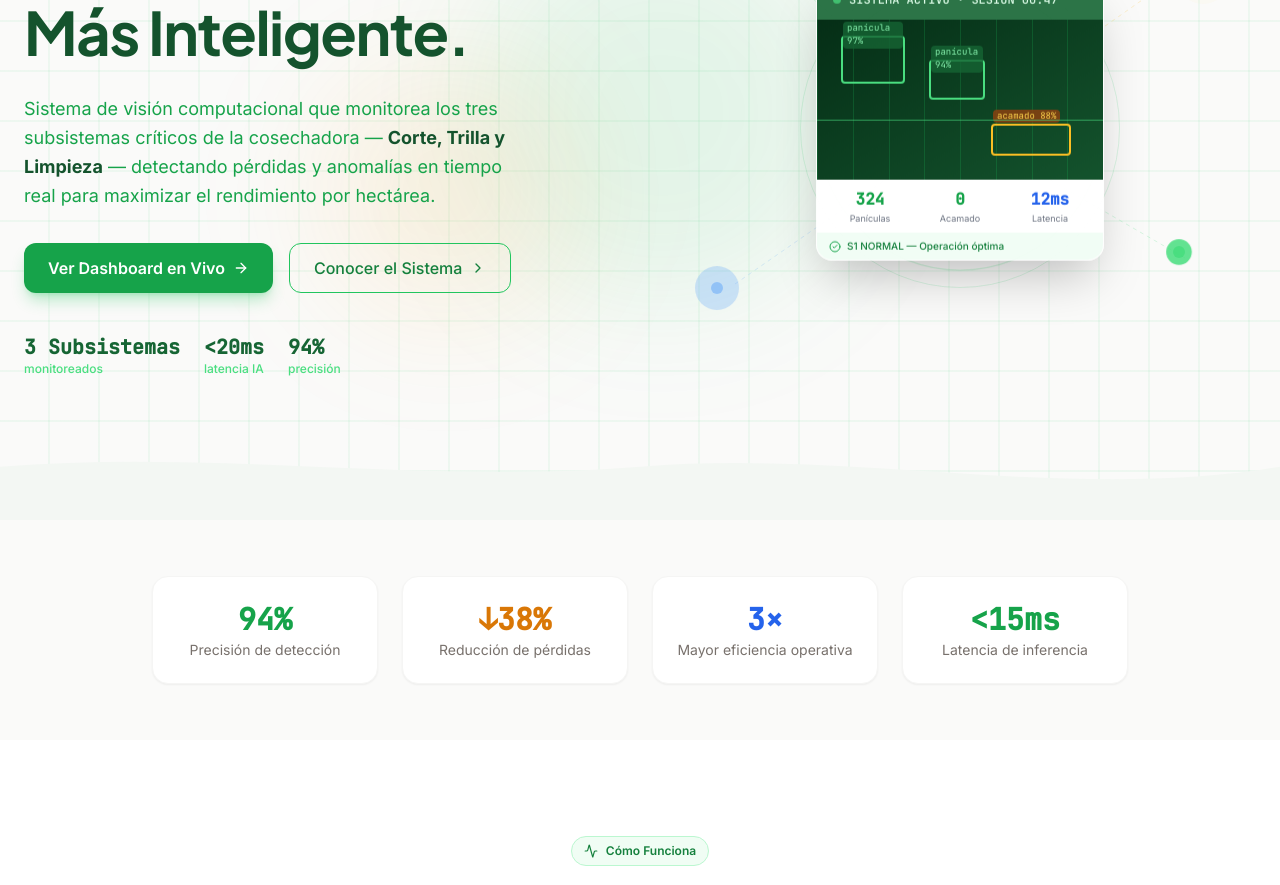
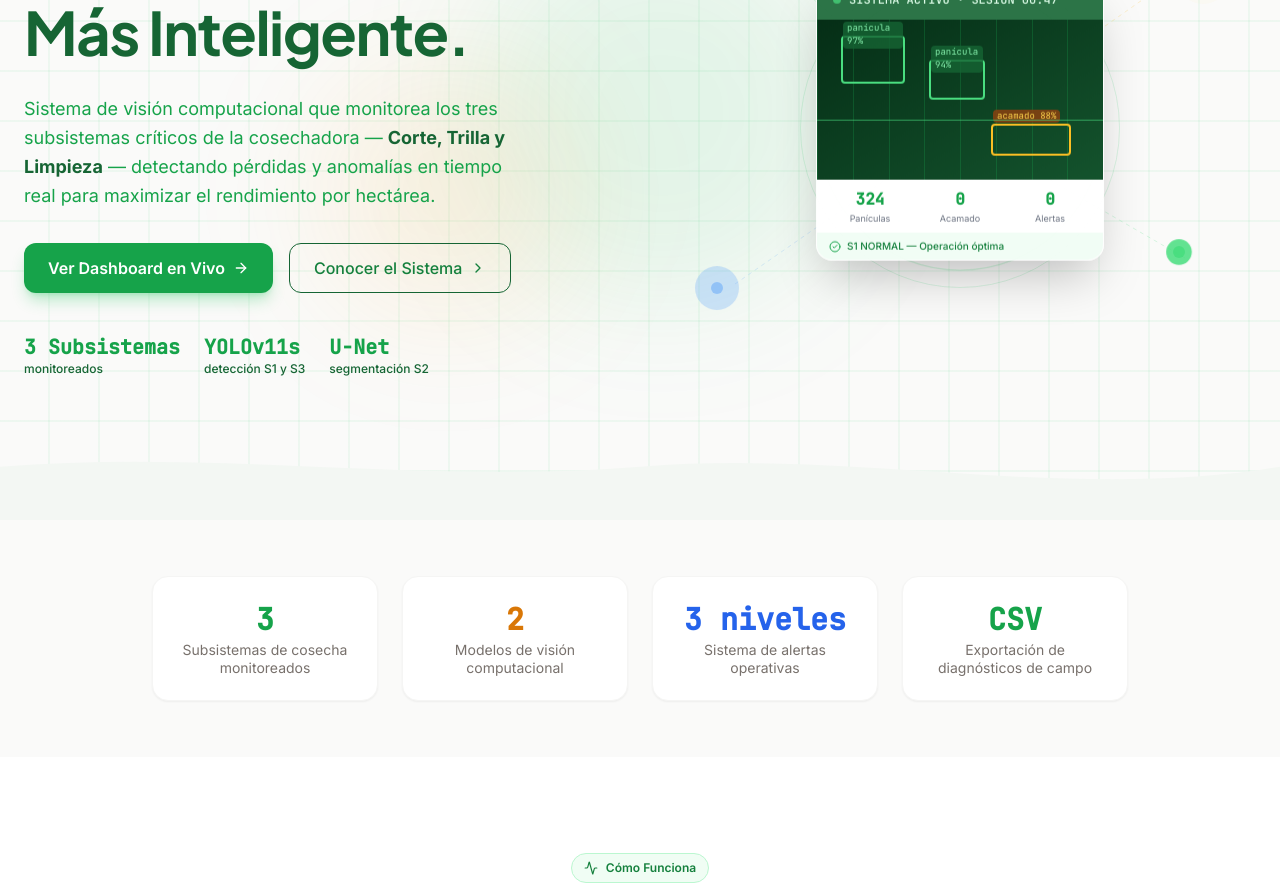
Before and after one commit to Camilo1408/sistema-arroz-front, a React (Vite) app: page / in a window 1280 px wide. Shown: the part 280-1165 px from the top of the page. Built offline with nearby package versions, Linux system fonts and the light colour scheme.

Commit message:
Cambios de necesarios

```diff
--- a/src/components/shared/ImageCanvas.jsx
+++ b/src/components/shared/ImageCanvas.jsx
@@ -146,8 +146,8 @@ export function ImageCanvas({
           <div className="w-16 h-16 rounded-full bg-gray-800 flex items-center justify-center mb-3">
             <span className="text-2xl">🌾</span>
           </div>
-          <p className="text-sm">Carga una imagen o video para analizar</p>
-          <p className="text-xs text-gray-600 mt-1">Formatos: JPG, PNG, MP4</p>
+          <p className="text-sm">Carga una imagen para analizar</p>
+          <p className="text-xs text-gray-600 mt-1">Formatos: JPG, PNG</p>
         </div>
       )}
     </div>
--- a/src/pages/LandingPage.jsx
+++ b/src/pages/LandingPage.jsx
@@ -36,10 +36,26 @@ const NAV_LINKS = [
 ];
 
 const STATS = [
-  { value: "94%", label: "Precisión de detección", color: "text-green-600" },
-  { value: "↓38%", label: "Reducción de pérdidas", color: "text-amber-600" },
-  { value: "3×", label: "Mayor eficiencia operativa", color: "text-blue-600" },
-  { value: "<15ms", label: "Latencia de inferencia", color: "text-green-600" },
+  {
+    value: "3",
+    label: "Subsistemas de cosecha monitoreados",
+    color: "text-green-600",
+  },
+  {
+    value: "2",
+    label: "Modelos de visión computacional",
+    color: "text-amber-600",
+  },
+  {
+    value: "3 niveles",
+    label: "Sistema de alertas operativas",
+    color: "text-blue-600",
+  },
+  {
+    value: "CSV",
+    label: "Exportación de diagnósticos de campo",
+    color: "text-green-600",
+  },
 ];
 
 const HOW_IT_WORKS = [
@@ -54,7 +70,7 @@ const HOW_IT_WORKS = [
     step: "02",
     icon: Cpu,
     title: "Inferencia IA",
-    desc: "Modelos de visión computacional (detección de objetos + segmentación semántica) procesan cada fotograma con latencia sub-20ms.",
+    desc: "Modelos de visión computacional (YOLOv11s para detección y U-Net para segmentación semántica) procesan cada imagen capturada por el operador.",
     color: "bg-blue-500",
   },
   {
@@ -131,8 +147,8 @@ const TECH_FEATURES = [
   },
   {
     icon: Activity,
-    title: "Monitoreo en Tiempo Real",
-    desc: "WebSocket para streaming de fotogramas con inferencia a menos de 20ms por frame.",
+    title: "Análisis por Imagen",
+    desc: "Carga imágenes de cada zona de la cosechadora y obtén resultados de inferencia de forma inmediata con retroalimentación operativa.",
   },
   {
     icon: BarChart3,
@@ -188,7 +204,7 @@ const BADGES = [
   {
     icon: Award,
     label: "Agricultura de Precisión",
-    sub: "ISO 11783 Compatible",
+    sub: "Proyecto de Investigación USCO",
   },
   { icon: Leaf, label: "Smart Farming", sub: "Tecnología sustentable" },
   { icon: ShieldCheck, label: "Datos Seguros", sub: "Procesamiento local" },
@@ -255,7 +271,7 @@ function FieldVisual() {
           {[
             { label: "Panículas", val: "324", col: "text-green-600" },
             { label: "Acamado", val: "0", col: "text-green-600" },
-            { label: "Latencia", val: "12ms", col: "text-blue-600" },
+            { label: "Alertas", val: "0", col: "text-green-600" },
           ].map((m) => (
             <div key={m.label} className="text-center">
               <div className={`text-base font-bold font-mono ${m.col}`}>
@@ -461,13 +477,13 @@ export default function LandingPage() {
             <h1 className="fade-up-2 font-display text-4xl sm:text-5xl lg:text-6xl font-bold text-green-600 leading-tight tracking-tight">
               Cosecha de Arroz
               <br />
-              <span className="text-green-900">Más Inteligente.</span>
+              <span className="text-green-800">Más Inteligente.</span>
             </h1>
 
             <p className="fade-up-3 text-green-600 text-lg leading-relaxed max-w-lg">
               Sistema de visión computacional que monitorea los tres subsistemas
               críticos de la cosechadora —{" "}
-              <strong className="text-green-900">
+              <strong className="text-green-800">
                 Corte, Trilla y Limpieza
               </strong>{" "}
               — detectando pérdidas y anomalías en tiempo real para maximizar el
@@ -484,7 +500,7 @@ export default function LandingPage() {
               </Link>
               <a
                 href="#sistema"
-                className="inline-flex items-center gap-2 border border-green-500 text-green-700 hover:text-green-400 hover:border-green-400 font-medium px-6 py-3 rounded-xl transition-all"
+                className="inline-flex items-center gap-2 border border-green-800 text-green-700 hover:text-green-400 hover:border-green-500 font-medium px-6 py-3 rounded-xl transition-all"
               >
                 Conocer el Sistema
                 <ChevronRight className="w-4 h-4" />
@@ -495,14 +511,14 @@ export default function LandingPage() {
             <div className="fade-up-5 flex flex-wrap gap-6 pt-2">
               {[
                 { v: "3 Subsistemas", l: "monitoreados" },
-                { v: "<20ms", l: "latencia IA" },
-                { v: "94%", l: "precisión" },
+                { v: "YOLOv11s", l: "detección S1 y S3" },
+                { v: "U-Net", l: "segmentación S2" },
               ].map((s) => (
                 <div key={s.l}>
-                  <div className="text-green-800 font-bold text-xl font-mono">
+                  <div className="text-green-600 font-bold text-xl font-mono">
                     {s.v}
                   </div>
-                  <div className="text-green-400 text-xs font-medium">
+                  <div className="text-green-800 text-xs font-medium">
                     {s.l}
                   </div>
                 </div>
@@ -562,7 +578,7 @@ export default function LandingPage() {
             </div>
             <h2 className="font-display text-2xl sm:text-3xl md:text-4xl font-bold text-stone-900">
               Del campo al <span className="gradient-text">diagnóstico</span> en
-              milisegundos
+              segundos
             </h2>
             <p className="text-stone-500 mt-3 max-w-xl mx-auto">
               Un pipeline de tres etapas que convierte imágenes de cámara en
@@ -742,7 +758,7 @@ export default function LandingPage() {
             <h2 className="font-display text-2xl sm:text-3xl md:text-4xl font-bold text-white">
               Agricultura más <span className="text-green-400">sostenible</span>
             </h2>
-            <p className="text-green-100/70 mt-3 max-w-xl mx-auto">
+            <p className="text-green-200 mt-3 max-w-xl mx-auto">
               Optimizar la cosecha no solo aumenta el rendimiento — reduce el
               impacto ambiental por tonelada producida.
             </p>
@@ -754,16 +770,16 @@ export default function LandingPage() {
                 key={i}
                 className="glass rounded-2xl p-5 text-center card-hover"
               >
-                <div className="w-12 h-12 bg-green-500/20 rounded-xl flex items-center justify-center mx-auto mb-3 border border-green-400/20">
-                  <s.icon className="w-6 h-6 text-green-300" />
+                <div className="w-12 h-12 bg-green-500 rounded-xl flex items-center justify-center mx-auto mb-3 border border-green-400/20">
+                  <s.icon className="w-6 h-6 text-green-800" />
                 </div>
-                <div className="text-3xl font-bold font-mono text-white mb-1">
+                <div className="text-3xl font-bold font-mono text-green-800 mb-1">
                   {s.value}
                 </div>
-                <div className="text-green-200 font-semibold text-sm mb-1">
+                <div className="text-green-900 font-semibold text-sm mb-1">
                   {s.title}
                 </div>
-                <p className="text-green-100/60 text-xs leading-relaxed">
+                <p className="text-green-700 text-xs leading-relaxed">
                   {s.desc}
                 </p>
               </div>
--- a/src/pages/SubsistemaCorte.jsx
+++ b/src/pages/SubsistemaCorte.jsx
@@ -212,10 +212,10 @@ export function SubsistemaCorte() {
             <ImageCanvas imageUrl={imageUrl} detections={detections} imageWidth={640} imageHeight={640} />
           </Panel>
 
-          <Panel title="Cargar Imagen o Video" icon={Cpu}>
-            <FileUpload onFileSelected={handleFileSelected} accept="both" isLoading={isLoading} />
+          <Panel title="Cargar Imagen del Cabezal de Corte" icon={Cpu}>
+            <FileUpload onFileSelected={handleFileSelected} isLoading={isLoading} />
             <p className="text-xs text-stone-400 mt-3 text-center">
-              JPG, PNG, MP4, WebM · El modelo detectará panículas y zonas de acame
+              JPG, PNG · El modelo detectará panículas y zonas de acame
             </p>
           </Panel>
         </div>
--- a/src/pages/SubsistemaLimpieza.jsx
+++ b/src/pages/SubsistemaLimpieza.jsx
@@ -183,7 +183,7 @@ export function SubsistemaLimpieza() {
           </Panel>
 
           <Panel title="Cargar Frame del Sistema de Limpieza" icon={Cpu}>
-            <FileUpload onFileSelected={handleFileSelected} accept="both" isLoading={isLoading} />
+            <FileUpload onFileSelected={handleFileSelected} isLoading={isLoading} />
             <p className="text-xs text-stone-400 mt-3 text-center">
               El modelo detectará grano íntegro, roto y material no-grano en la salida
             </p>
--- a/src/pages/SubsistemaTrilla.jsx
+++ b/src/pages/SubsistemaTrilla.jsx
@@ -251,7 +251,7 @@ export function SubsistemaTrilla() {
           </Panel>
 
           <Panel title="Cargar Frame de Trilla" icon={Cpu}>
-            <FileUpload onFileSelected={handleFileSelected} accept="both" isLoading={isLoading} />
+            <FileUpload onFileSelected={handleFileSelected} isLoading={isLoading} />
           </Panel>
         </div>
 
```
Also changed, not shown: src/components/shared/FileUpload.jsx (+23 -16 lines).
